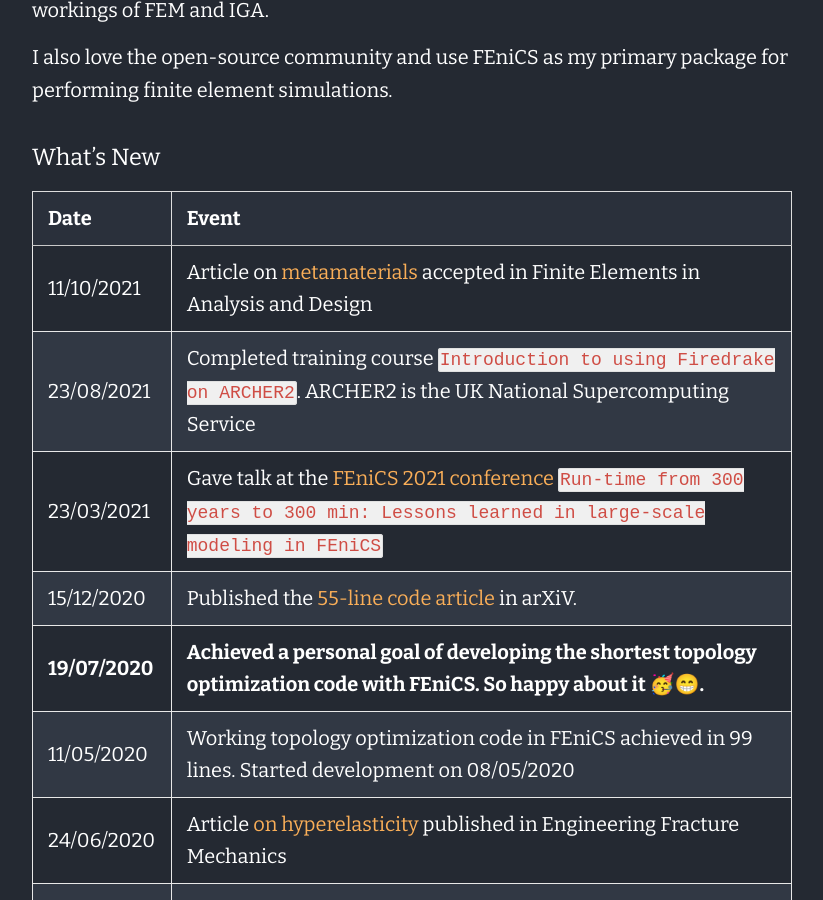
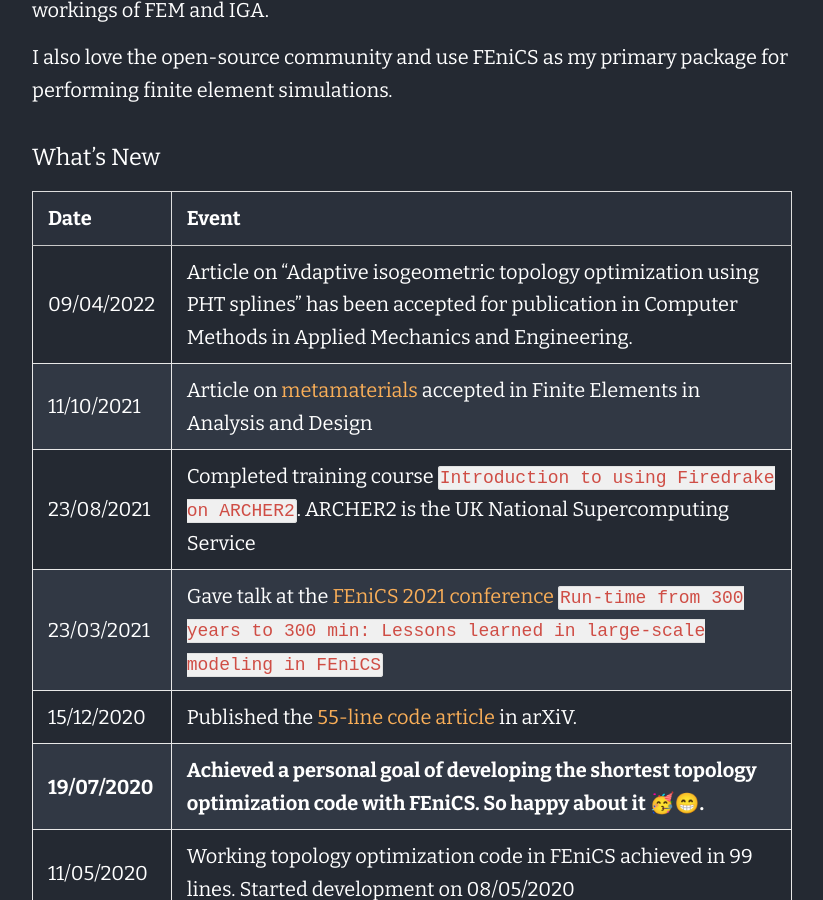
Before and after one commit to iitrabhi/iitrabhi.github.io, a Jekyll site: the page built from about.md, in a window 1280 px wide and 900 px high, scrolled down 579 px. Shown: the whole window, without its empty margins (228-1051 px from the left). Built offline with Jekyll 4.4.1, drawn with Linux system fonts in a browser that asks for light colours.

Commit message:
Update about.md

```diff
--- a/about.md
+++ b/about.md
@@ -12,6 +12,7 @@
 
 | Date           | Event                                                        |
 | -------------- | ------------------------------------------------------------ |
+|  09/04/2022  |  Article on "Adaptive isogeometric topology optimization using PHT splines" has been accepted for publication in Computer Methods in Applied Mechanics and Engineering.  |
 |   11/10/2021  |   Article on [metamaterials](https://www.sciencedirect.com/science/article/pii/S0168874X21001311) accepted in Finite Elements in Analysis and Design  |
 |   23/08/2021  |   Completed training course `Introduction to using Firedrake on ARCHER2`. ARCHER2 is the UK National Supercomputing Service   |
 | 23/03/2021| Gave talk at the [FEniCS 2021 conference](https://fenics2021.com/talks/gupta.html) `Run-time from 300 years to 300 min: Lessons learned in large-scale modeling in FEniCS` |
```
